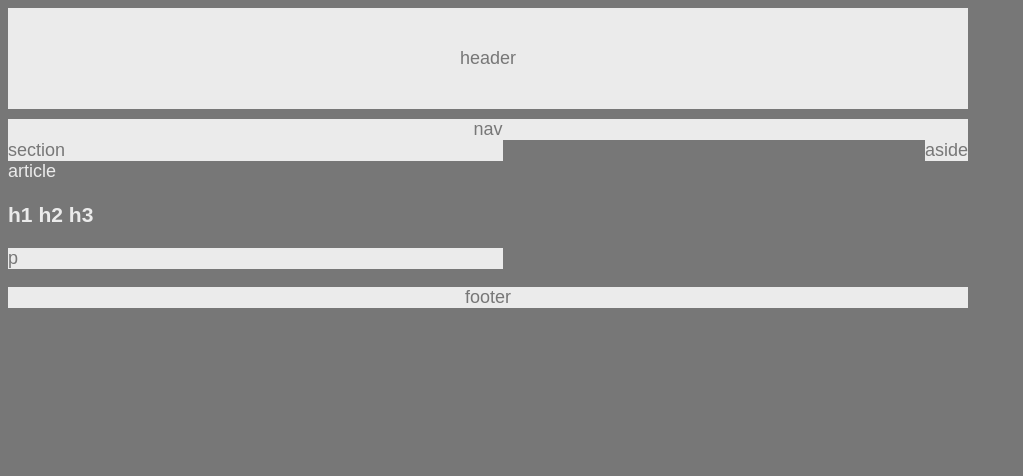
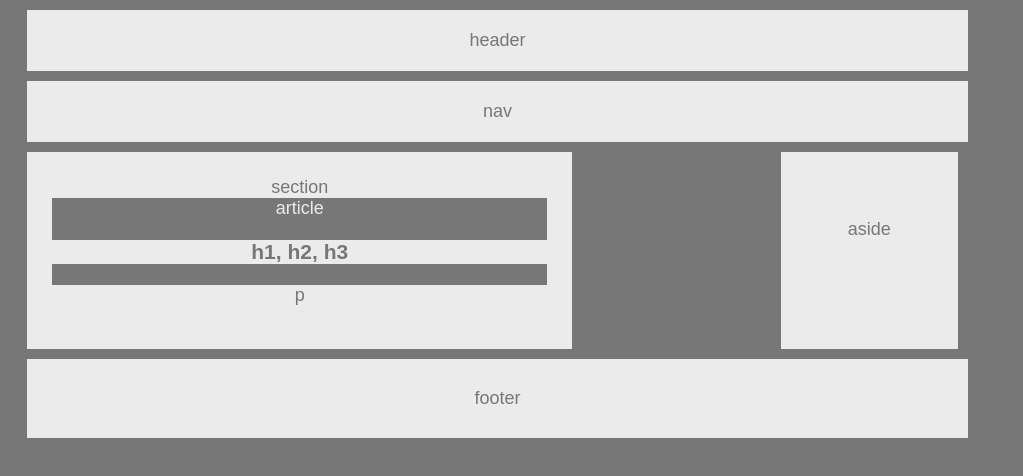
Before and after one commit to ashishkaf/HW-Wireframe, a plain HTML site: page index.html in a window 1280 px wide. Shown: the whole page, without its empty margins (0-1023 px from the left). Drawn offline with Linux system fonts and the light colour scheme.

Commit message:
index.html

```diff
--- a/index.html
+++ b/index.html
@@ -21,7 +21,7 @@
             <section> section
                  <article>
                       article
-                      <h1>h1 h2 h3</h1>
+                      <h1>h1, h2, h3</h1>
                       <p>p</p>
                  </article>
                 </section>
--- a/style.css
+++ b/style.css
@@ -11,34 +11,68 @@ header{
     text-align: center;
     background: #ebebeb;
     font-size: 18px;
-    padding: 40px;
+    padding: 20px;
+    margin-top: 10px;
+    margin-left: 2%;
 }
 nav{
     text-align: center;
     background: #ebebeb;
+    font-size: 18px;
     margin-top: 10px;
+    padding: 20px;
+    margin-left: 2%;
 }
-section,
-aside,
-footer{
+section {
     background: #ebebeb;
+    padding: 25px;
+    margin-top: 10px;
+    margin-left: 2%;
+    text-align: center;
+    line-height: auto;
+
 }
+
 aside {
-
+    background: #ebebeb;
     float: right;
+    margin-left: 8%;
+    margin-right: 10px;
+    border-block-start-width: 10px;
+    padding: 7%;
+    margin: 10px;
+    height: 63px;
+    text-align: center;
+    line-height: auto;
 }
 article{
     color: #ebebeb;
     background: #777;
+    text-align: center;
 }
-h1 h2 h3,
+h1, h2, h3 {
+    color: #777;
+    background: #ebebeb;
+    text-align: center;
+}
 p {
     color: #777;
     background: #ebebeb;
+    margin-top: auto;
+    text-align: center;
+
 }
 section{
     width: 495px;
+    text-align: center;
+    margin-left: 2%;
+
 }
 footer{
     text-align: center;
+    background: #ebebeb;
+    margin: 10px;
+    margin-right: 0%;
+    margin-left: 2%;
+    padding: 3%;
 }
```
